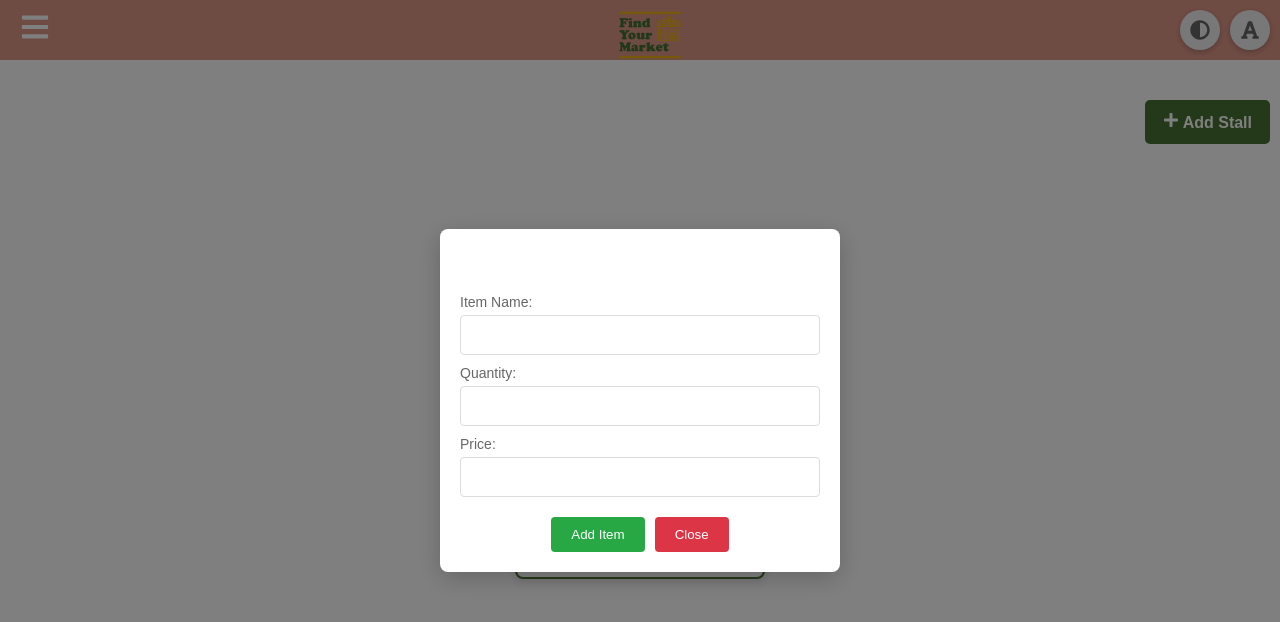
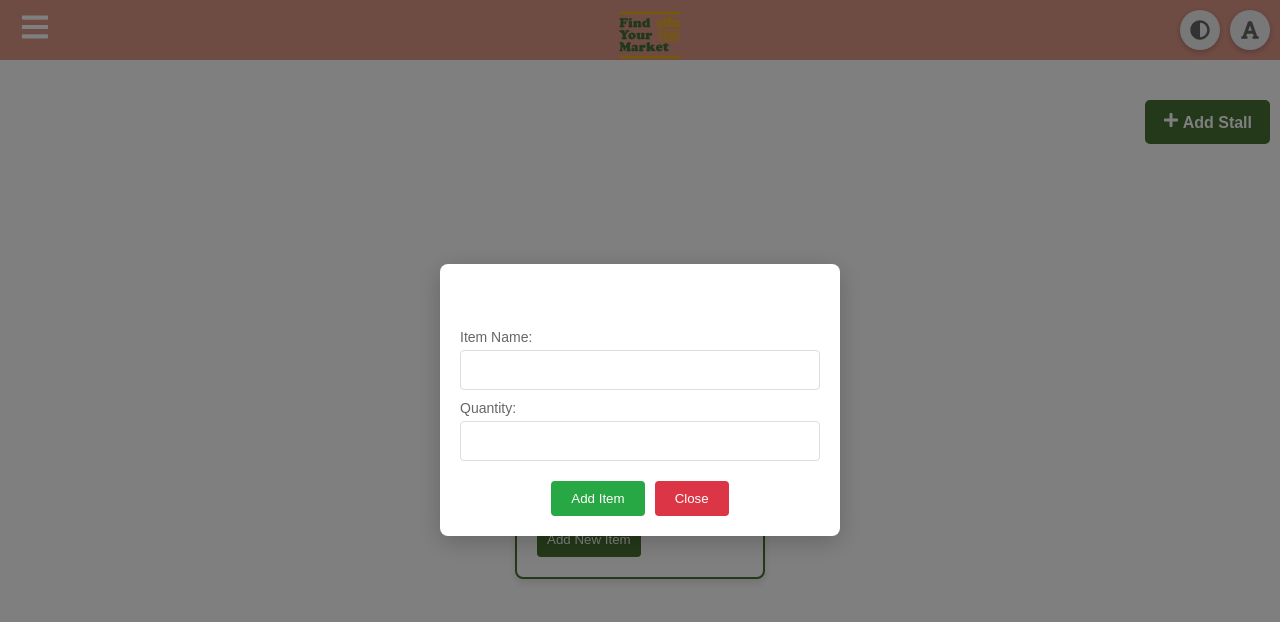
Before and after one commit to Chanelmorgan/FindYourMarket, a React (Create React App) app in the folder find-your-market/: page /StallStaffPage in a window 1280 px wide. Both pictures are taken after a click on the button "Add New Item". Shown: the top 622 px of the page. Built offline with nearby package versions, Linux system fonts and the light colour scheme; a web font is replaced by a local one.

Commit message:
removing price dont need it

```diff
--- a/find-your-market/src/components/AddItemForm.js
+++ b/find-your-market/src/components/AddItemForm.js
@@ -37,15 +37,7 @@ const AddItemForm = ({ stallId, onSubmit, onClose }) => {
           required
         />
       </div>
-      <div className="input-group">
-        <label>Price:</label>
-        <input
-          type="number"
-          value={price}
-          onChange={(e) => setPrice(e.target.value)}
-          required
-        />
-      </div>
+
       <button type="submit" className="submit-btn">Add Item</button>
       <button type="button" className="close-btn" onClick={onClose}>Close</button>
     </form>
--- a/find-your-market/src/pages/StallStaffPage.js
+++ b/find-your-market/src/pages/StallStaffPage.js
@@ -280,26 +280,7 @@ const StallStaffPage = () => {
                             )
                           }
                         />
-                        <input
-                          type="number"
-                          value={item.price}
-                          onChange={(e) =>
-                            setStalls(
-                              stalls.map((s) =>
-                                s.id === stall.id
-                                  ? {
-                                      ...s,
-                                      items: s.items.map((i) =>
-                                        i.id === item.id
-                                          ? { ...i, price: e.target.value }
-                                          : i
-                                      ),
-                                    }
-                                  : s
-                              )
-                            )
-                          }
-                        />
+
                         <FaSave
                           onClick={() =>
                             handleSaveItem(
```
